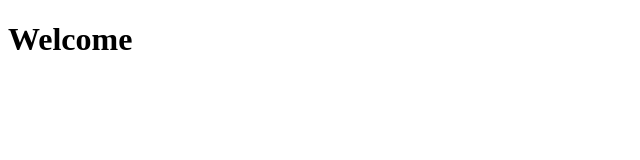
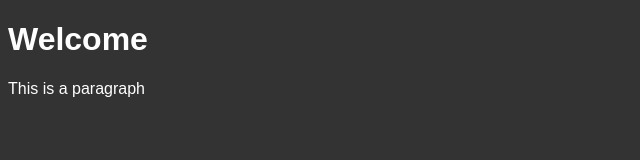
Before and after one commit to blck-shp/new-repo, a plain HTML site: page index.html in a window 1280 px wide. Shown: the whole page, without its empty margins (0-640 px from the left). Drawn offline with Linux system fonts and the light colour scheme.

Commit message:
Added a style on the index.html

```diff
--- a/index.html
+++ b/index.html
@@ -3,7 +3,9 @@
   <head>
     <title>Repository</title>
   </head>
+  <link rel="stylesheet" type="text/css" href="style.css">
   <body>
     <h1>Welcome</h1>
+    <p>This is a paragraph</p>
   </body>
 </html>
--- /dev/null
+++ b/style.css
@@ -0,0 +1,5 @@
+body{
+	font-family: Arial, sans-serif;
+	color: #fff;
+	background-color: #333;
+}
```
